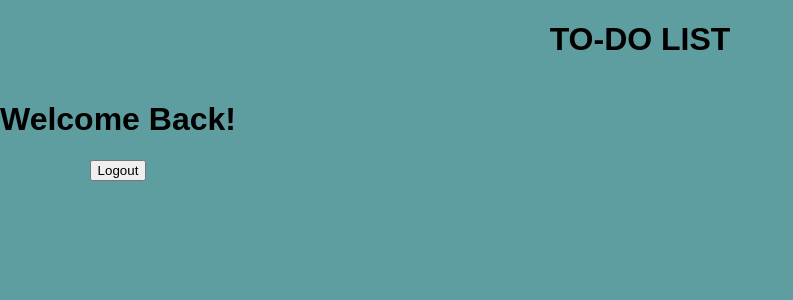
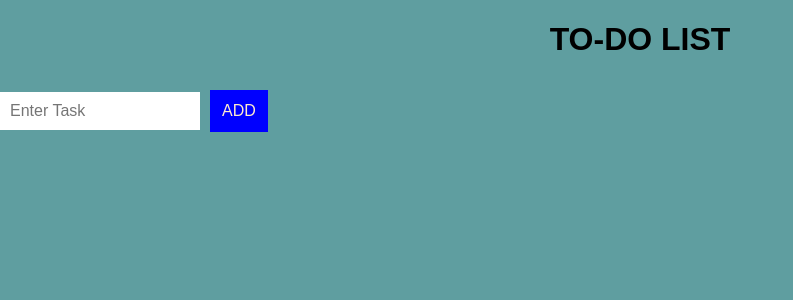
Before and after one commit to SadulaHarshitha/TodoListR, a React (Create React App) app: page / in a window 1280 px wide. Shown: the top 300 px of the page, without its empty margins (0-793 px from the left). Built offline with nearby package versions, Linux system fonts and the light colour scheme.

Commit message:
add edit and delete button

```diff
--- a/src/Clock.js
+++ b/src/Clock.js
@@ -1,5 +1,4 @@
 import React, {Component} from "react";
-import ReactDOM from "react-dom";
 class Clock extends Component{
     constructor(props){
         super(props);
--- a/src/TodoItems.js
+++ b/src/TodoItems.js
@@ -6,8 +6,12 @@ class TodoItems extends Component{
        // this.delete=this.delete.bind(this);
     }
     createTasks(item){
-        return <li onClick={this.delete.bind(this,item.key)}
-                    key={item.key}>{item.text}</li>
+        return (<span key={item.key}>
+                <li>{item.text}</li>
+                <button >Edit</button>
+                <button onClick={this.delete.bind(this,item.key)}>
+                Delete</button>
+                </span>);
     }
     delete(key){
         this.props.delete(key);
--- a/src/index.js
+++ b/src/index.js
@@ -1,11 +1,11 @@
 import React from 'react';
 import ReactDOM from 'react-dom';
 import './index.css';
-//import TodoList from "./ToDoList";
+import TodoList from "./ToDoList";
 import LoginController from "./login";
 ReactDOM.render(
     <div>
-      <LoginController/>
+      <TodoList/>
       </div>,
   document.getElementById('container')
 );
```
